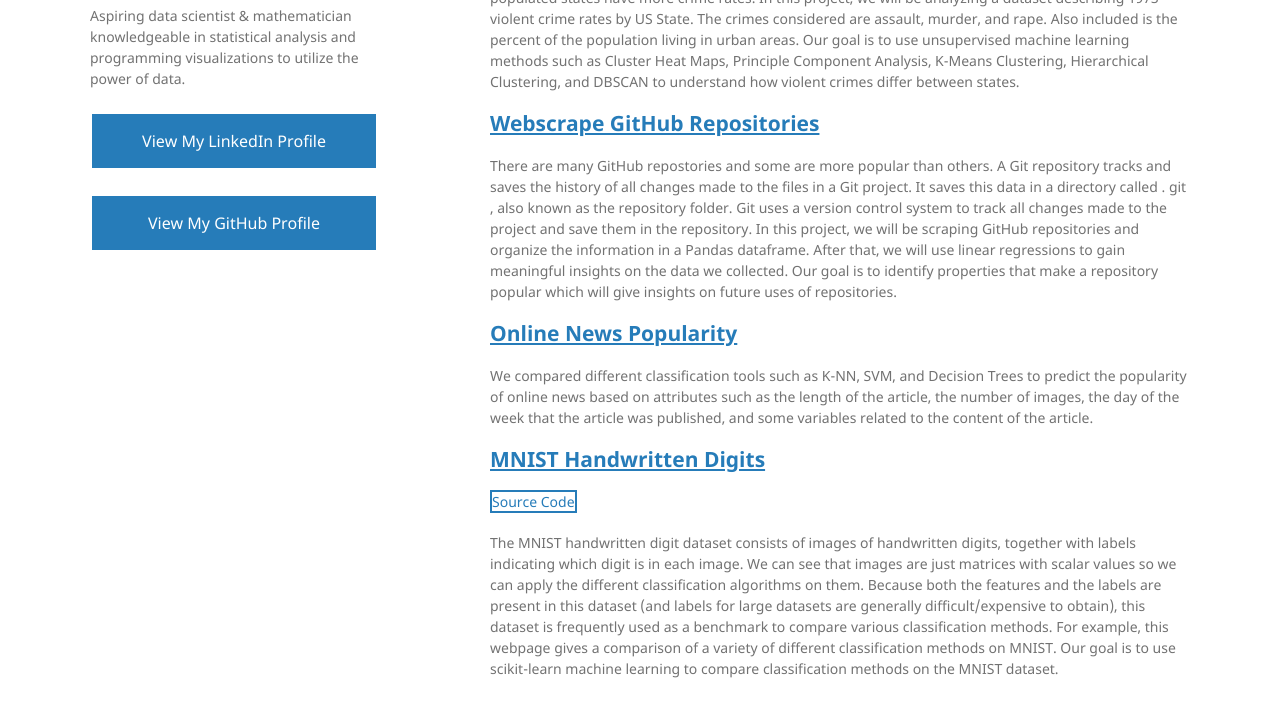
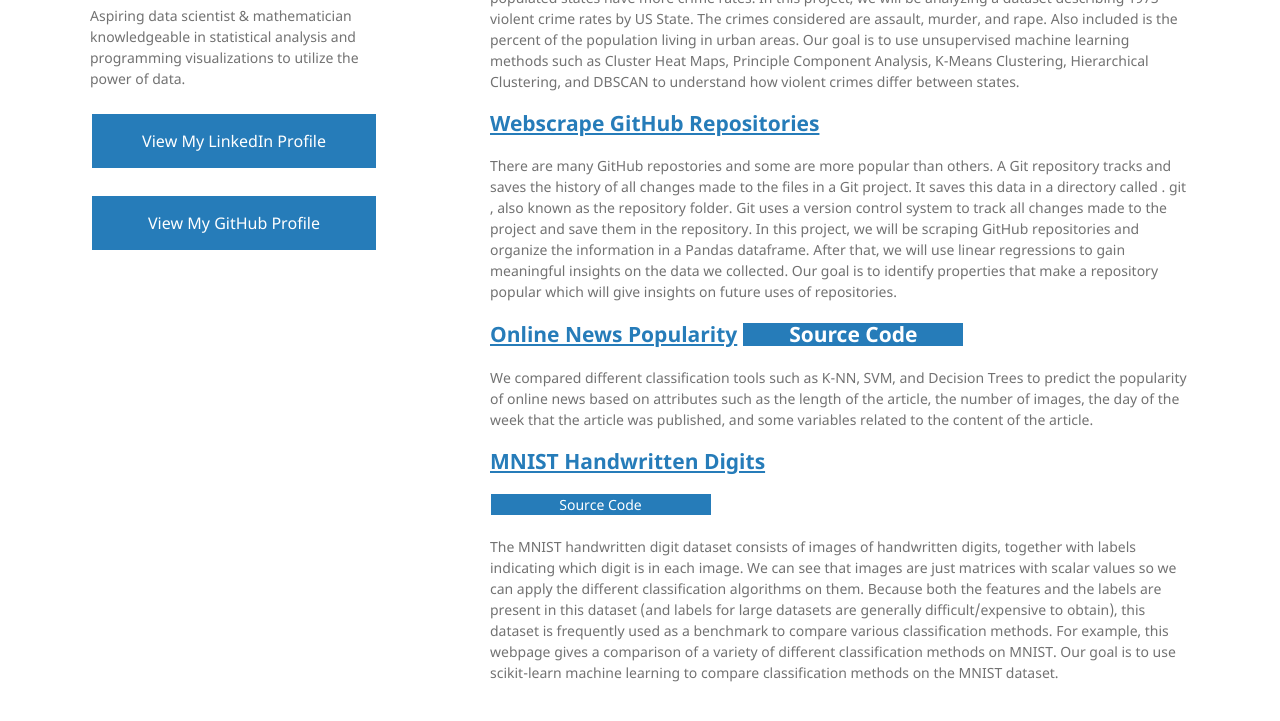
Before and after one commit to dosanity/dosanity.github.io, a Jekyll site: the page built from index.md, in a window 1280 px wide and 1107 px high. Shown: the part 354-1075 px from the top of the window. Built offline with Jekyll 4.4.1, drawn with Linux system fonts in a browser that asks for light colours; our own code applies the rules of GitHub Pages for plain Markdown files.

Commit message:
test source code

```diff
--- a/_sass/jekyll-theme-minimal.scss
+++ b/_sass/jekyll-theme-minimal.scss
@@ -27,14 +27,22 @@
 }
 
 .btn {
-  background-color: white;
-  color: #267CB9;
-  border: 2px solid #267CB9;
+  background-color: #267CB9;
+  border: none;
+  color: white;
+  text-align: center;
+  text-decoration: none;
+  display: inline-block;
+  margin: 1px 0.5px;
+  transition-duration: 0.4s;
+  width: 220px;
+  cursor: pointer;
 }
 
 .btn:hover {
-  background-color: #267CB9;
-  color: white;
+  background-color: white;
+  color: black;
+  border: 2px solid #267CB9;
 }
 
 body {
--- a/index.md
+++ b/index.md
@@ -18,7 +18,7 @@ There are many crimes that happen in the United States. Some believe that bigger
 
 There are many GitHub repostories and some are more popular than others. A Git repository tracks and saves the history of all changes made to the files in a Git project. It saves this data in a directory called . git , also known as the repository folder. Git uses a version control system to track all changes made to the project and save them in the repository. In this project, we will be scraping GitHub repositories and organize the information in a Pandas dataframe. After that, we will use linear regressions to gain meaningful insights on the data we collected. Our goal is to identify properties that make a repository popular which will give insights on future uses of repositories.
 
-## [Online News Popularity](/online-news-analysis.md){: .und}
+## [Online News Popularity](/online-news-analysis.md){: .und} [Source Code](https://github.com/dosanity/online-news-analysis/blob/main/online-news-popularity.ipynb){: .btn}
 
 We compared different classification tools such as K-NN, SVM, and Decision Trees to predict the popularity of online news based on attributes such as the length of the article, the number of images, the day of the week that the article was published, and some variables related to the content of the article.
 
```
